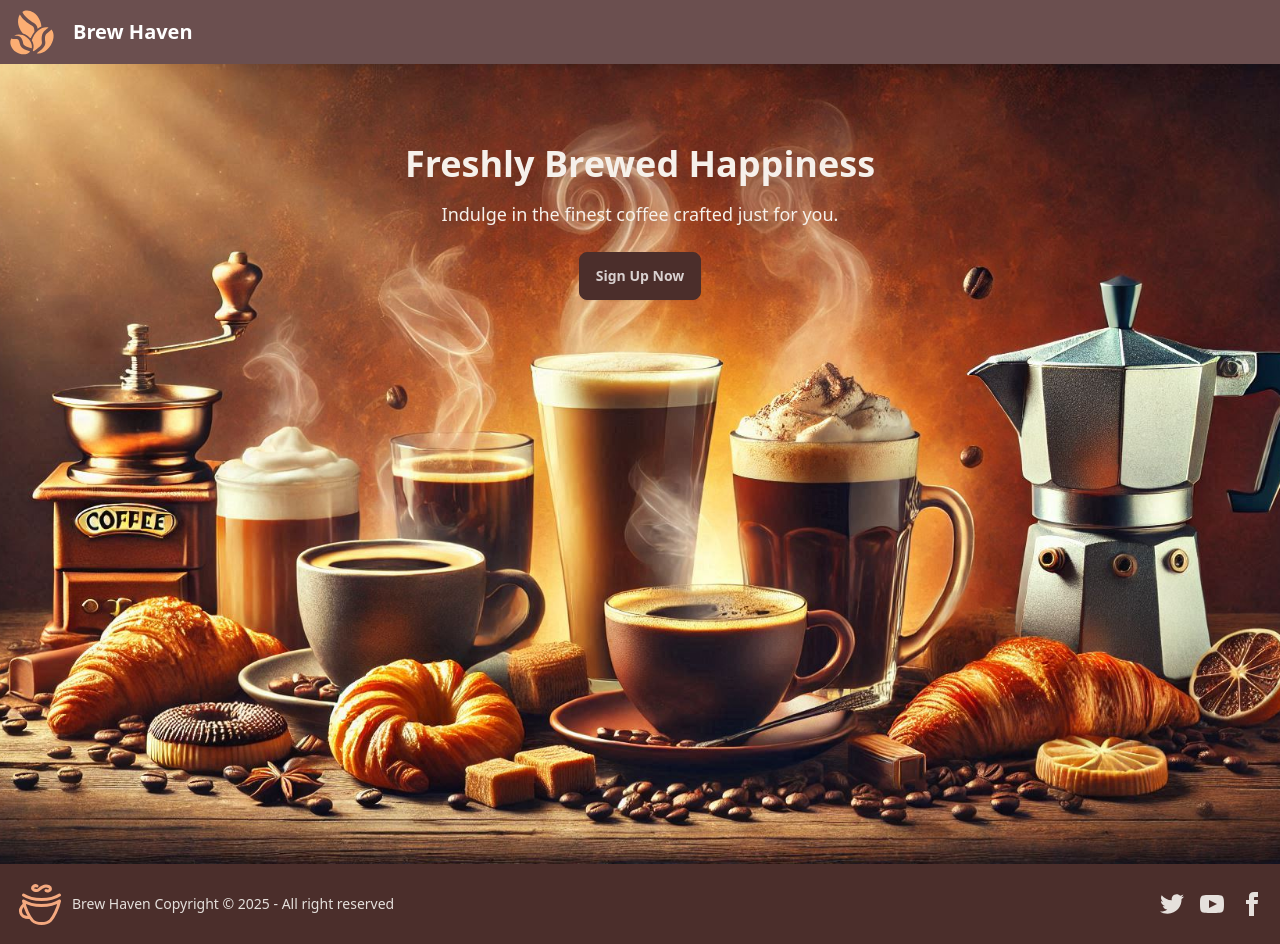
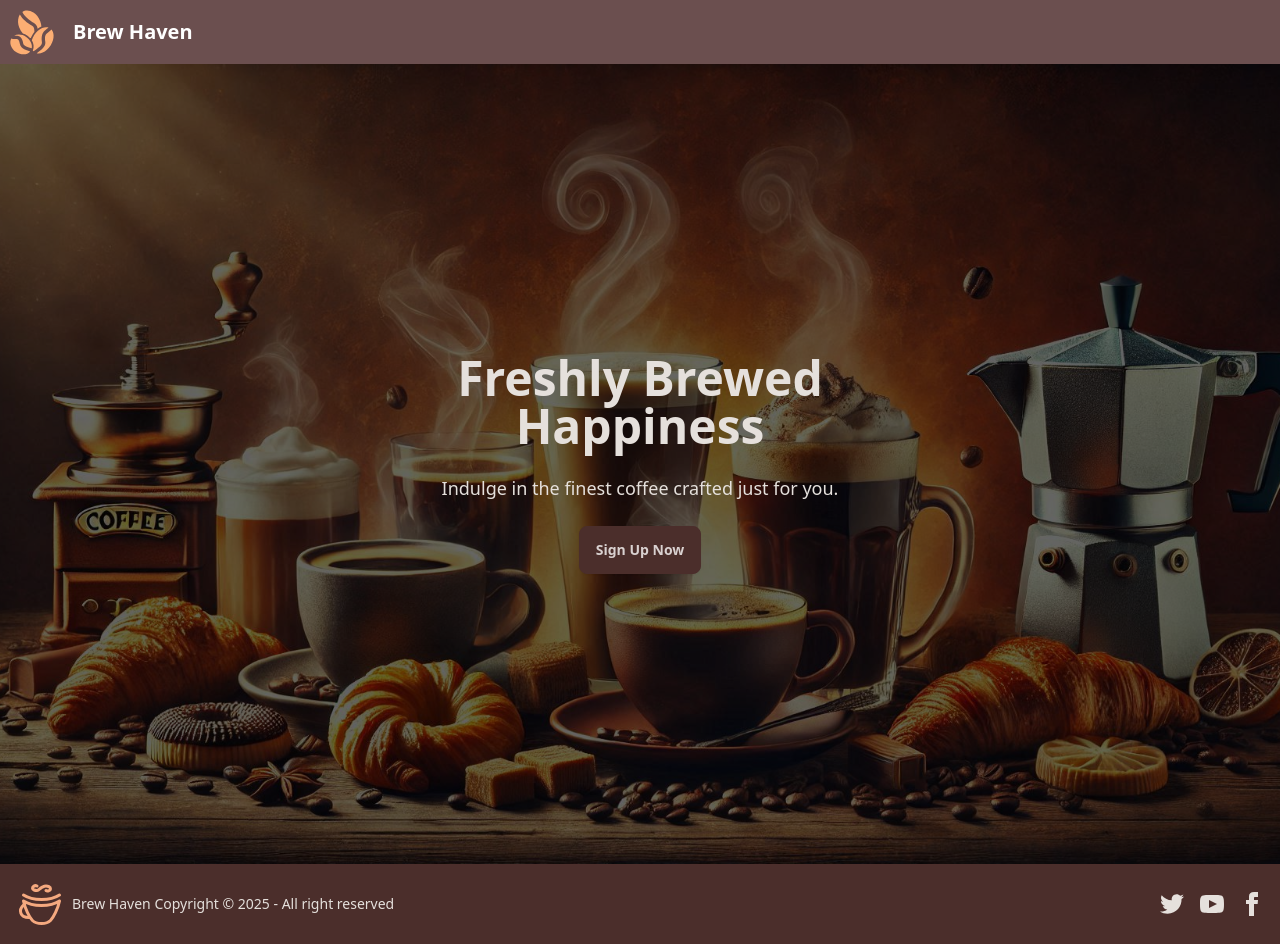
Before and after one commit to JenniferT9462/coffee-shop-frontend, a Next.js app: page / in a window 1280 px wide. Built offline with nearby package versions, Linux system fonts and the light colour scheme.

Commit message:
Changed to a Daisyui Hero

```diff
--- a/src/components/HeroSection.jsx
+++ b/src/components/HeroSection.jsx
@@ -1,19 +1,33 @@
 // components/HeroSection.jsx
-import Button from './Button';
-import { useRouter } from 'next/router';
+import Button from "./Button";
+import { useRouter } from "next/router";
 
 const HeroSection = () => {
   const router = useRouter();
   function handleCtaClick() {
-        console.log('CTA button clicked!');
-        router.push('/signup');
+    console.log("CTA button clicked!");
+    router.push("/signup");
   }
   return (
-        <section className="text-center text-base-100 py-20 bg-[url('/splashImage.jpeg')] bg-cover h-screen bg-center">
-        <h2 className="text-4xl font-bold mb-4">Freshly Brewed Happiness</h2>
-        <p className="text-lg mb-6">Indulge in the finest coffee crafted just for you.</p>
+    <div className="hero min-h-screen bg-base-100"  style={{
+        backgroundImage: "url('/splashImage.jpeg')",
+        backgroundSize: "cover",
+        backgroundPosition: "center",
+      }}
+    >
+        {/* Overlay */}
+        <div className="hero-overlay bg-opacity-60 bg-black"></div>
+
+        <div className="hero-content text-center text-neutral-content">
+            <div className="max-w-md">
+                <h2 className="text-5xl font-bold">Freshly Brewed Happiness</h2>
+                <p className="text-lg py-6">
+                    Indulge in the finest coffee crafted just for you.
+                </p>
                 <Button label="Sign Up Now" handleClick={handleCtaClick} />
-        </section>
+            </div>
+        </div>
+    </div>
   );
 };
 
```
Lines whose indentation alone changed are shown as unchanged.
